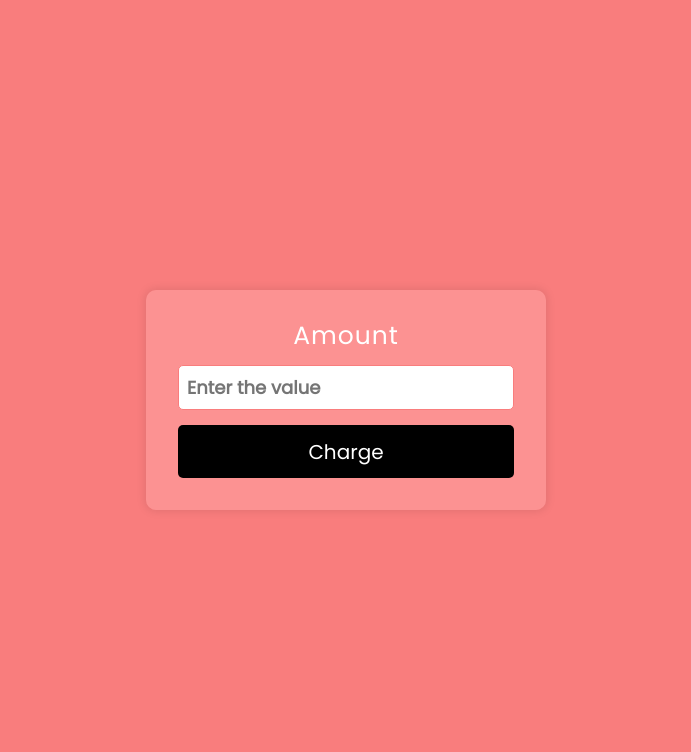
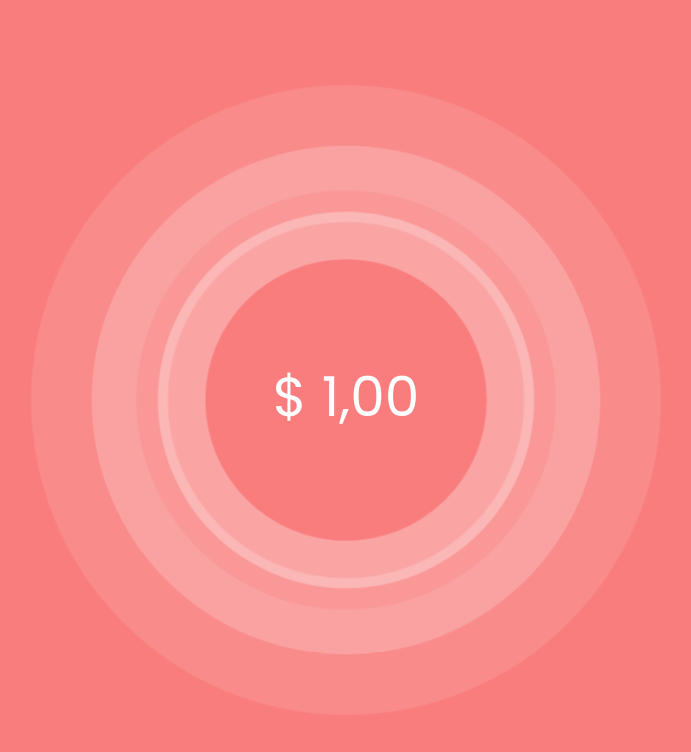
Before and after one commit to wandersonrodriguespro/nfc-transaction, a React (Vite) app: page / in a window 1280 px wide. Shown: the top 752 px of the page, without its empty margins (294-985 px from the left). Built offline with nearby package versions, Linux system fonts and the light colour scheme.

Commit message:
Fix Pages

```diff
--- a/src/pages/Home/index.jsx
+++ b/src/pages/Home/index.jsx
@@ -1,27 +1,25 @@
-import { useState } from 'react';
-import { useNavigate } from 'react-router-dom';
-import { InputValue, Container } from './styles';
+import { useNavigate, useLocation } from 'react-router-dom';
+import { Container, Content, Wave, WaveContainer } from './styles';
 
 function Home() {
-  const [value, setValue] = useState('');
   const navigate = useNavigate();
+  const location = useLocation();
 
-  const handleTransaction = () => {
-    if (value) {
-      navigate('/processing', { state: { value } });
-    }
+  const handleBack = () => {
+    navigate('/processing');
   };
 
   return (
-    <Container>
-      <h1>Amount</h1>
-
-      <InputValue type="number" placeholder="Enter the value" value={value} onChange={(e) => setValue(e.target.value)} className="input" />
-
-      <button onClick={handleTransaction} className="button">
-        Charge
-      </button>
-    </Container>
+    <Content onClick={handleBack}>
+      <Container>
+        <h1>$ 1,00</h1>
+      </Container>
+      <WaveContainer>
+        <Wave />
+        <Wave />
+        <Wave />
+      </WaveContainer>
+    </Content>
   );
 }
 
--- a/src/pages/Home/styles.js
+++ b/src/pages/Home/styles.js
@@ -1,62 +1,113 @@
 import styled from "styled-components";
 
+export const Content = styled.div`
+    height: 100vh;
+    display: flex;
+    flex-direction: column;
+    align-items: center;
+    justify-content: center;
+`
+
 export const Container = styled.div`
-  max-width: 400px;
+  position: absolute;
+  max-width: 350px;
+  height: 150px;
   display: flex;
   flex-direction: column;
   gap: 15px;
   align-items: center;
+  justify-content: center;
   text-align: center;
-  background: #ffafaf6e;
   color: #fff;
-  padding: 2rem;
-  border-radius: 10px;
-  box-shadow: 0 0px 10px 1px rgba(0, 0, 0, 0.1);
-  font-size: 20px;
+  /* background: #ffafaf6e; */
+  /* border-radius: 10px; */
+  /* box-shadow: 0 0px 10px 1px rgba(0, 0, 0, 0.1); */
 
-   h1 {
-    font-size: 25px;
+  h1 {
+    font-size: 55px;
     color: #fff;
-    line-height: 28px;
-    letter-spacing: 1px;
-    font-weight: 500;
-  }
-
-  .button {
-    display: flex;
-  align-items: center;
-  justify-content: center;
-  gap: 8px;
-  padding: 0.7rem 1.5rem;
-  background-color: #000;
-  color: white;
-  font-size: 20px;
-  border: none;
-  border-radius: 5px;
-  cursor: pointer;
-  }
-
-  .button:hover {
-  background-color: #000000e8;
-  }
-
-  .button img {
-    width: 25px;
-    margin: 0;
-    padding: 0;
+    height: 90px;
   }
 `
 
-export const InputValue = styled.input`
-  padding: 0.5rem;
-  width: 100%;
-  font-size: 18px;
-  color: #000;
-  font-weight: bold;
-  border: 1px solid #f97d7d;
-  border-radius: 5px;
+// export const Dots = styled.div`
+//   display: flex;
+//   align-items: center;
+//   justify-content: center;
+//   gap: 3px;
 
-  &::-webkit-inner-spin-button{
-    -webkit-appearance: none;
+//     :nth-child(1) {
+//   animation-delay: 0s;
+//     }
+
+//     :nth-child(2) {
+//   animation-delay: 100ms;
+//     }
+
+//     :nth-child(3) {
+//   animation-delay: 200ms;
+//     }
+
+
+// `
+// export const Dot = styled.div `
+//     width: 10px;
+//     height: 10px;
+//     border-radius: 50%;
+//     background-color: #fff;
+//     opacity: 0.2;
+//     animation: jump 600ms infinite linear;
+
+
+// `
+
+export const WaveContainer = styled.div`
+    position: relative;
+    width: 100px;
+    height: 100px;
+    margin: 2rem auto;
+
+    :nth-child(2) {
+        animation-delay: 0.4s;
+    }
+
+    :nth-child(3) {
+        animation-delay: 0.8s;
+    }
+
+  @keyframes wave-animation {
+    0% {
+        transform: scale(0);
+        box-shadow: 0 0 0 0 rgba(255, 255, 255, 0.7), 0 0 0 0 rgba(255, 255, 255, 0.7);
+    }
+
+    100% {
+        transform: scale(5);
+        box-shadow: 0 0 0 0 rgba(51, 204, 102, 0), 0 0 0 30px rgba(51, 204, 102, 0);
+    }
+
+}
+
+`
+export const Wave = styled.div`
+    position: absolute;
+    width: 100%;
+    height: 100%;
+    border-radius: 50%;
+    animation: wave-animation 3s infinite ease-out;
+
+    @keyframes jump {
+  0% {
+    opacity: 0.2;
+    transform: translateY(0px);
   }
+  33% {
+    opacity: 0.6;
+    transform: translateY(-9px);
+  }
+  66% {
+    opacity: 0.2;
+    transform: translateY(0px);
+  }
+}
 `
--- a/src/pages/Processing/index.jsx
+++ b/src/pages/Processing/index.jsx
@@ -17,21 +17,14 @@ function Processing() {
   }, [navigate, value]);
 
   return (
-      <Content>
-      <WaveContainer>
-        <Wave />
-        <Wave />
-        <Wave />
-      </WaveContainer>
     <Container>
-      <h1>$ {value}</h1>
-      {/* <Dots>
+      <h1>Processing</h1>
+      <Dots>
         <Dot />
         <Dot />
         <Dot />
-      </Dots> */}
+      </Dots>
     </Container>
-    </Content>
   );
 }
 
--- a/src/pages/Processing/styles.js
+++ b/src/pages/Processing/styles.js
@@ -8,7 +8,6 @@ justify-content: center;
 `
 
 export const Container = styled.div`
-  position: absolute;
   max-width: 350px;
   height: 150px;
   display: flex;
@@ -23,9 +22,9 @@ export const Container = styled.div`
   box-shadow: 0 0px 10px 1px rgba(0, 0, 0, 0.1);
 
   h1 {
-    font-size: 55px;
+    font-size: 25px;
     color: #fff;
-    height: 90px;
+    /* height: 90px; */
   }
 `
 
@@ -61,7 +60,7 @@ export const Dot = styled.div `
 `
 
 export const WaveContainer = styled.div`
-    position: relative;
+    position: absolute;
     width: 100px;
     height: 100px;
     margin: 2rem auto;
@@ -81,7 +80,7 @@ export const WaveContainer = styled.div`
     }
 
     100% {
-        transform: scale(5);
+        transform: scale(1);
         box-shadow: 0 0 0 0 rgba(51, 204, 102, 0), 0 0 0 30px rgba(51, 204, 102, 0);
     }
 
```
